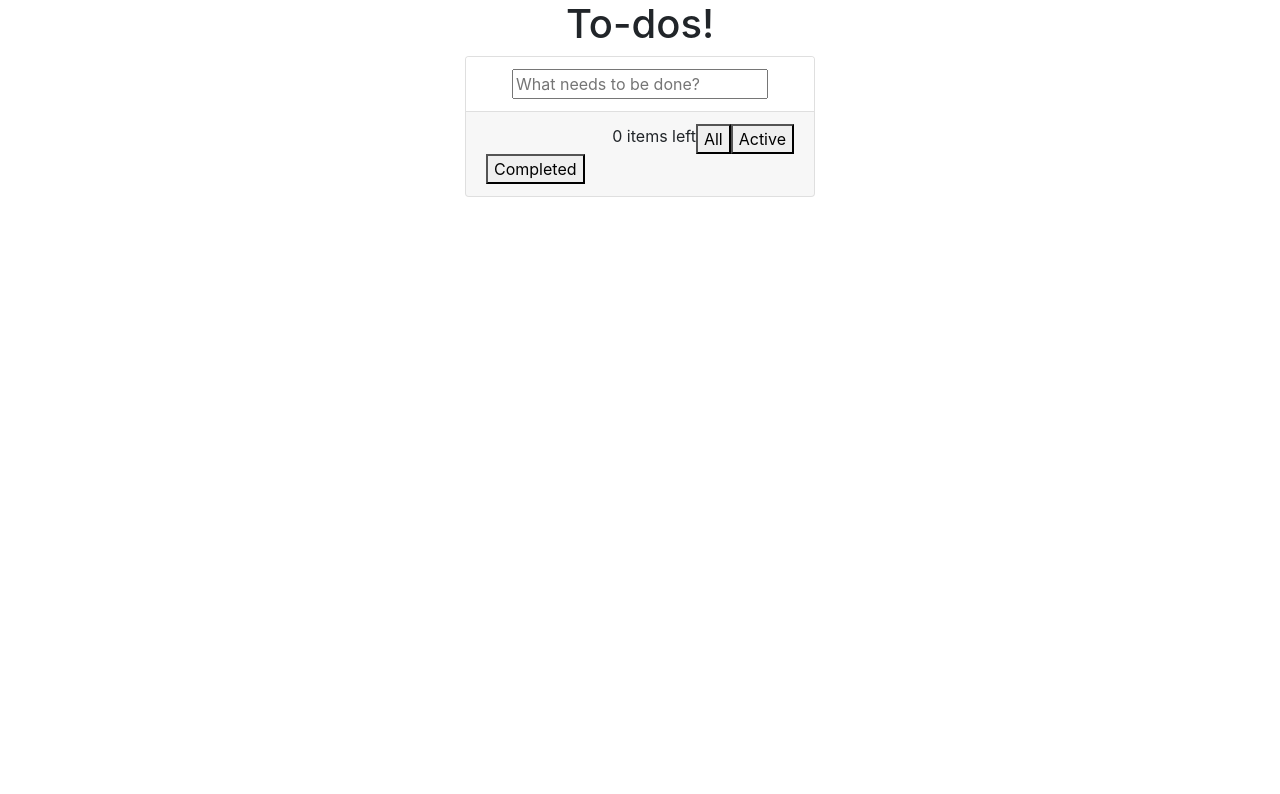
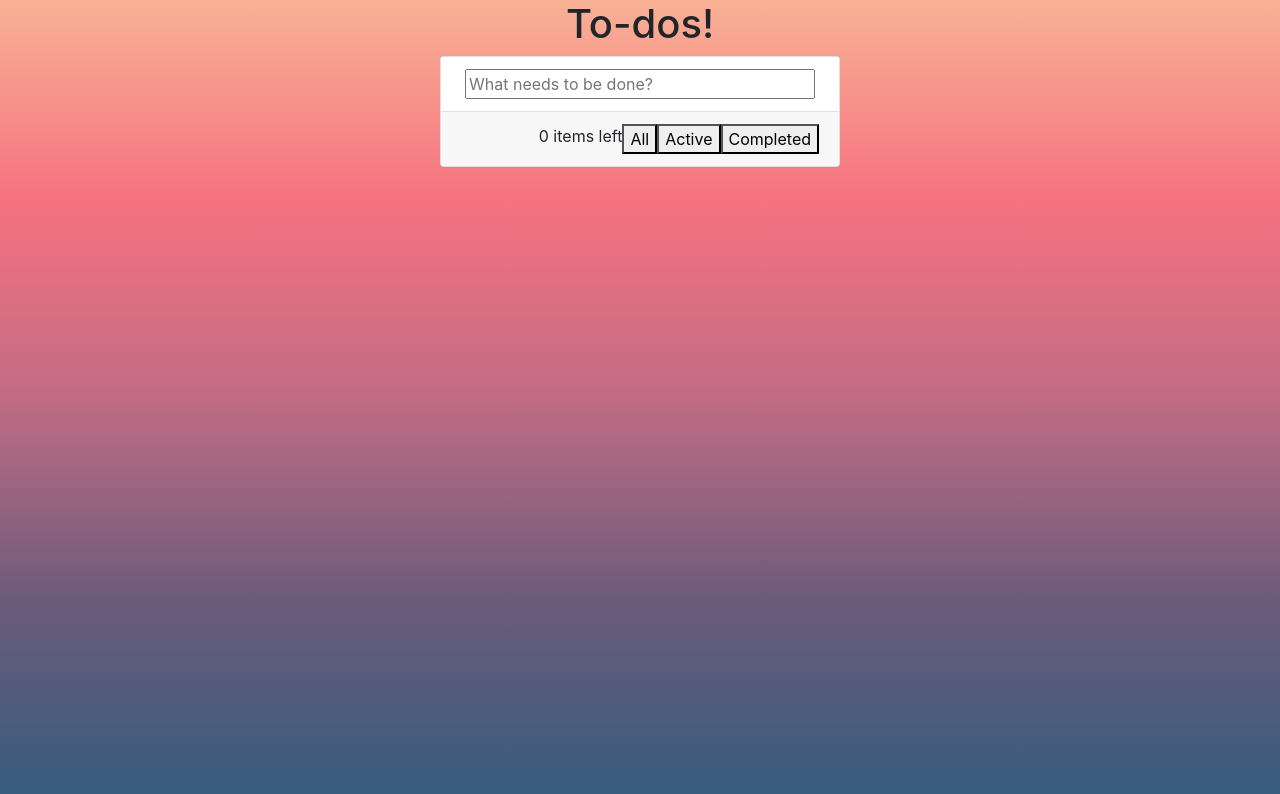
Before and after one commit to marquisepiton/Todo-List-App, a React (Create React App) app: page / in a window 1280 px wide. Shown: the top 794 px of the page. Built offline with nearby package versions, Linux system fonts and the light colour scheme.

Commit message:
Modified CSS files

```diff
--- a/src/App.css
+++ b/src/App.css
@@ -1,38 +1,5 @@
 .App {
   text-align: center;
+  align-content: center;
+
 }
-
-.App-logo {
-  height: 40vmin;
-  pointer-events: none;
-}
-
-@media (prefers-reduced-motion: no-preference) {
-  .App-logo {
-    animation: App-logo-spin infinite 20s linear;
-  }
-}
-
-.App-header {
-  background-color: #282c34;
-  min-height: 100vh;
-  display: flex;
-  flex-direction: column;
-  align-items: center;
-  justify-content: center;
-  font-size: calc(10px + 2vmin);
-  color: white;
-}
-
-.App-link {
-  color: #61dafb;
-}
-
-@keyframes App-logo-spin {
-  from {
-    transform: rotate(0deg);
-  }
-  to {
-    transform: rotate(360deg);
-  }
-}
--- a/src/App.js
+++ b/src/App.js
@@ -17,13 +17,10 @@ class App extends React.Component {
     this.handleSubmit = this.handleSubmit.bind(this);
 
     this.state = {
-      tasks: [
-
-      ],
+      tasks: [],
       input: "",
       // new variable to save current filter state
       filterState: "all",
-
 
       numberOfTask: 0,
     };
@@ -33,7 +30,7 @@ class App extends React.Component {
     let filteredTasks = this.state.tasks.filter((tasks) => tasks.id != id);
     this.setState({
       tasks: filteredTasks,
-      numberOfTask: this.state.numberOfTask - 1
+      numberOfTask: this.state.numberOfTask - 1,
     });
   }
   // Mark the task complete when the user clicks the radio "O" button.
@@ -64,7 +61,7 @@ class App extends React.Component {
     });
   }
   handleChange(event) {
-    this.setState({input: event.target.value});
+    this.setState({ input: event.target.value });
   }
   handleSubmit(event) {
     let newObject = {
@@ -73,14 +70,13 @@ class App extends React.Component {
       desc: this.state.input,
       completed: false,
       created_at: Date.now(),
-
     };
     console.log(this.state.numberOfTask);
 
     this.setState({
       tasks: [...this.state.tasks, newObject],
       input: "",
-      numberOfTask: this.state.numberOfTask + 1
+      numberOfTask: this.state.numberOfTask + 1,
     });
 
     event.preventDefault();
@@ -112,25 +108,24 @@ class App extends React.Component {
       }
     };
     return (
+      <div className='whole'>
         <div className="App">
           <div className="container">
             <div className="row">
               <div className="col-sm"></div>
               <div className="col-sm">
                 <h1>To-dos!</h1>
+                <div className="thisCard">
                 <div className="card">
                   <ul className="list-group list-group-flush">
                     <li className="list-group-item">
                       <form onSubmit={this.handleSubmit}>
                         <input
-
                           placeholder="What needs to be done?"
                           value={this.state.input}
                           onChange={this.handleChange}
-
                         ></input>
                       </form>
-
                     </li>
                     {this.state.tasks.filter(filterHelper).map(mapHelper)}
                   </ul>
@@ -139,10 +134,17 @@ class App extends React.Component {
                       <div className="row">
                         <div className="col-sm"></div>
                         <div className="col-sm"></div>
+                        <div className='item'>
                         {this.state.numberOfTask} items left
+                        </div>
+                        <div className="taskButtons">
                         <button onClick={this.GetAllTask}>All</button>
                         <button onClick={this.GetActiveTask}>Active</button>
-                      <button onClick={this.GetCompletedTask}>Completed</button>
+                        <button onClick={this.GetCompletedTask}>
+                          Completed
+                        </button>
+                        </div>
+                        </div>
                         <div className="col-sm"></div>
                       </div>
                     </div>
@@ -153,6 +155,7 @@ class App extends React.Component {
             </div>
           </div>
         </div>
+      </div>
     );
   }
 }
--- a/src/index.css
+++ b/src/index.css
@@ -1,3 +1,29 @@
+.whole{
+
+  background-image:linear-gradient(#F8B195 , #F67280 ,  #C06C84 ,  #6C5B7B  , #355C7D );
+  background-attachment:fixed;
+  background-repeat: no-repeat;
+}
+.thisCard{
+
+  width: 400px;
+  align-content: center;
+  min-width: 400px;
+  max-width: 1000px;
+
+
+}
+.item{
+  float: left;
+
+
+}
+.taskButton{
+  float: right;
+
+
+
+}
 body {
   margin: 0;
   font-family: -apple-system, BlinkMacSystemFont, 'Segoe UI', 'Roboto', 'Oxygen',
@@ -5,9 +31,23 @@ body {
     sans-serif;
   -webkit-font-smoothing: antialiased;
   -moz-osx-font-smoothing: grayscale;
+  text-align: center;
+
 }
 
 code {
   font-family: source-code-pro, Menlo, Monaco, Consolas, 'Courier New',
     monospace;
 }
+html{
+  background-image:linear-gradient(#F8B195 , #F67280 ,  #C06C84 ,  #6C5B7B  , #355C7D );
+  background-attachment:fixed;
+  background-repeat: no-repeat;
+
+}
+input{
+
+  width: 350px;
+  outline: none;
+
+}
--- a/src/index.js
+++ b/src/index.js
@@ -11,8 +11,4 @@ ReactDOM.render(
   </React.StrictMode>,
   document.getElementById('root')
 );
-
-// If you want to start measuring performance in your app, pass a function
-// to log results (for example: reportWebVitals(console.log))
-// or send to an analytics endpoint. Learn more: https://bit.ly/CRA-vitals
 reportWebVitals();
```
Lines whose indentation alone changed are shown as unchanged.
